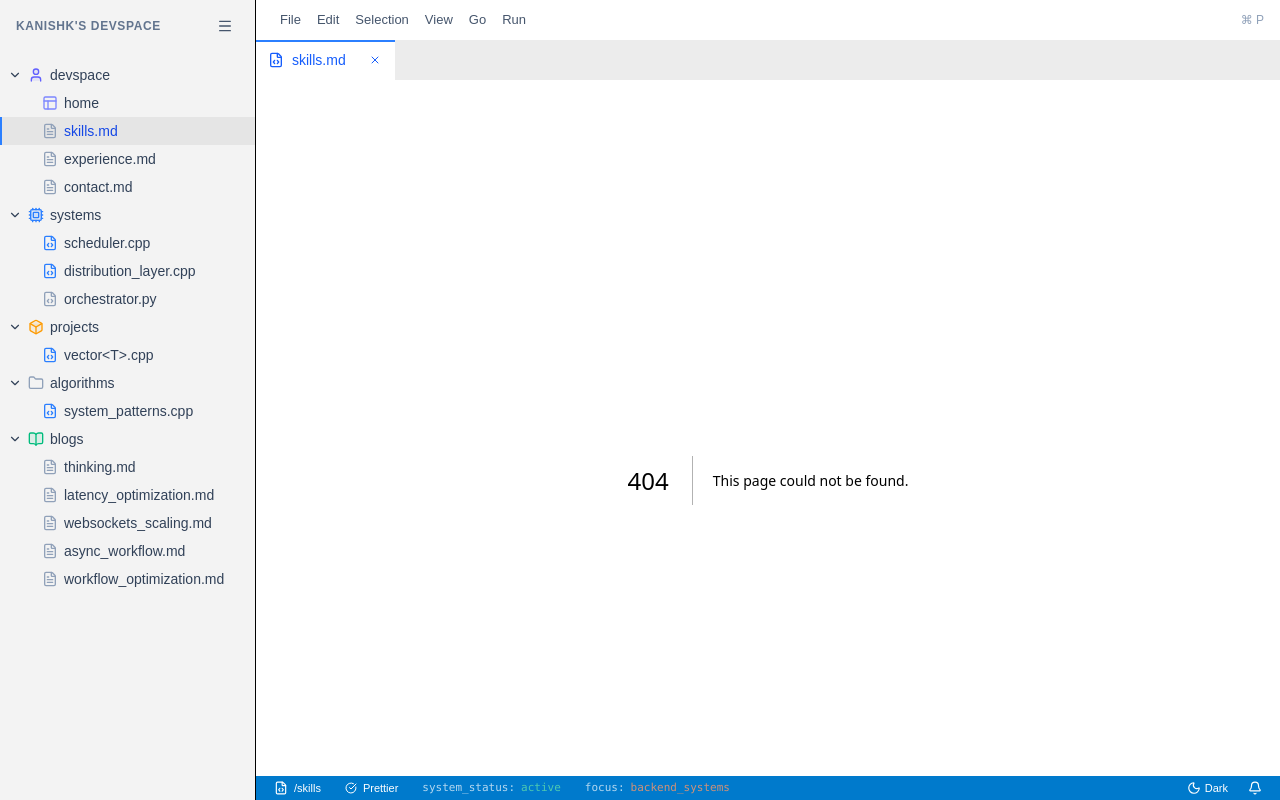
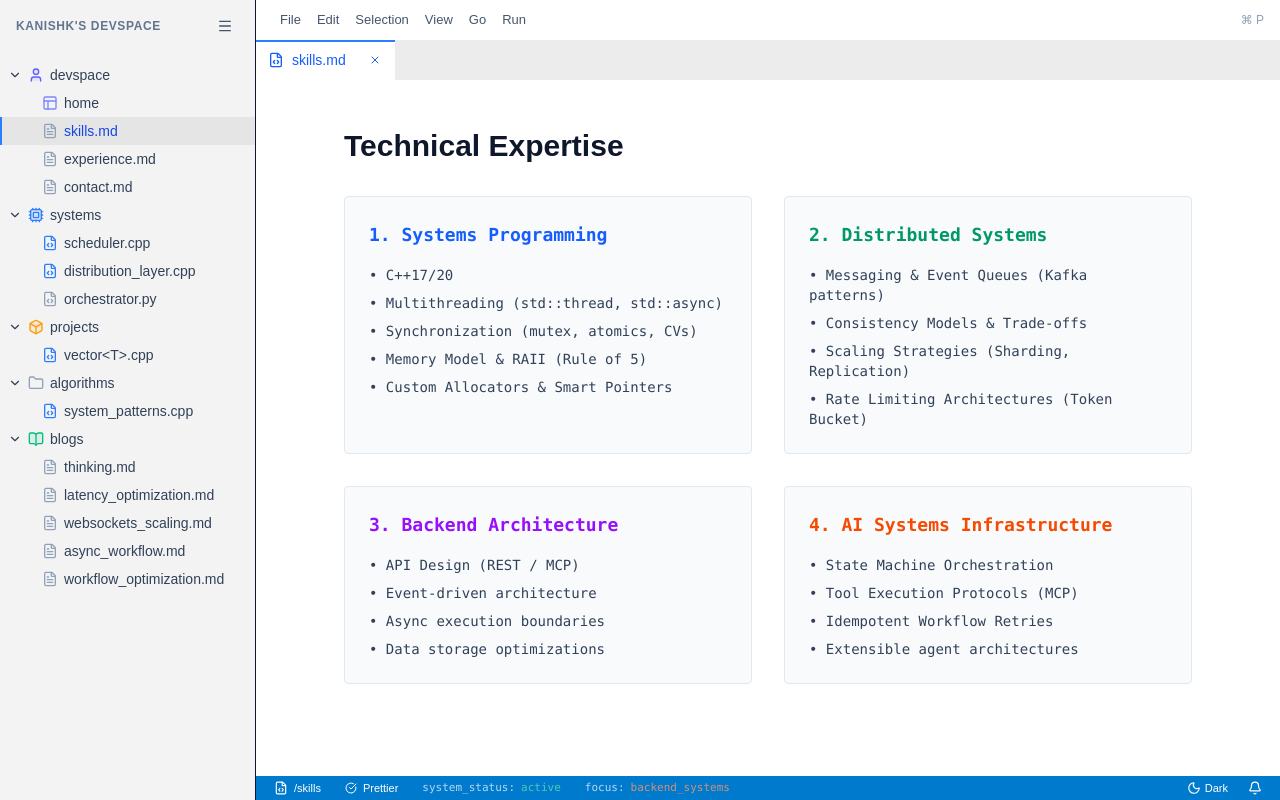
Before and after one commit to KanishkKa1/devspace, a Next.js app: page /skills in a window 1280 px wide. Before the commit this address had no page. Built offline with nearby package versions, Linux system fonts and the light colour scheme.

Commit message:
feat implemented skills

```diff
--- /dev/null
+++ b/src/app/skills/page.tsx
@@ -0,0 +1,50 @@
+export default function SkillsPage() {
+  return (
+    <div className="max-w-4xl mx-auto px-6 py-12 pb-24">
+      <h1 className="text-3xl font-bold mb-8 text-slate-900 dark:text-white">Technical Expertise</h1>
+
+      <div className="grid grid-cols-1 md:grid-cols-2 gap-8 font-mono">
+        <div className="border border-slate-200 dark:border-neutral-800 p-6 rounded bg-slate-50 dark:bg-[#1e1e1e]">
+          <h2 className="text-lg font-bold text-blue-600 dark:text-[#569cd6] mb-4">1. Systems Programming</h2>
+          <ul className="space-y-2 text-sm text-slate-700 dark:text-[#cccccc]">
+            <li>• C++17/20</li>
+            <li>• Multithreading (std::thread, std::async)</li>
+            <li>• Synchronization (mutex, atomics, CVs)</li>
+            <li>• Memory Model & RAII (Rule of 5)</li>
+            <li>• Custom Allocators & Smart Pointers</li>
+          </ul>
+        </div>
+
+        <div className="border border-slate-200 dark:border-neutral-800 p-6 rounded bg-slate-50 dark:bg-[#1e1e1e]">
+          <h2 className="text-lg font-bold text-emerald-600 dark:text-[#4ec9b0] mb-4">2. Distributed Systems</h2>
+          <ul className="space-y-2 text-sm text-slate-700 dark:text-[#cccccc]">
+            <li>• Messaging & Event Queues (Kafka patterns)</li>
+            <li>• Consistency Models & Trade-offs</li>
+            <li>• Scaling Strategies (Sharding, Replication)</li>
+            <li>• Rate Limiting Architectures (Token Bucket)</li>
+          </ul>
+        </div>
+
+        <div className="border border-slate-200 dark:border-neutral-800 p-6 rounded bg-slate-50 dark:bg-[#1e1e1e]">
+          <h2 className="text-lg font-bold text-purple-600 dark:text-[#c586c0] mb-4">3. Backend Architecture</h2>
+          <ul className="space-y-2 text-sm text-slate-700 dark:text-[#cccccc]">
+            <li>• API Design (REST / MCP)</li>
+            <li>• Event-driven architecture</li>
+            <li>• Async execution boundaries</li>
+            <li>• Data storage optimizations</li>
+          </ul>
+        </div>
+
+        <div className="border border-slate-200 dark:border-neutral-800 p-6 rounded bg-slate-50 dark:bg-[#1e1e1e]">
+          <h2 className="text-lg font-bold text-orange-600 dark:text-[#ce9178] mb-4">4. AI Systems Infrastructure</h2>
+          <ul className="space-y-2 text-sm text-slate-700 dark:text-[#cccccc]">
+            <li>• State Machine Orchestration</li>
+            <li>• Tool Execution Protocols (MCP)</li>
+            <li>• Idempotent Workflow Retries</li>
+            <li>• Extensible agent architectures</li>
+          </ul>
+        </div>
+      </div>
+    </div>
+  );
+}
```
